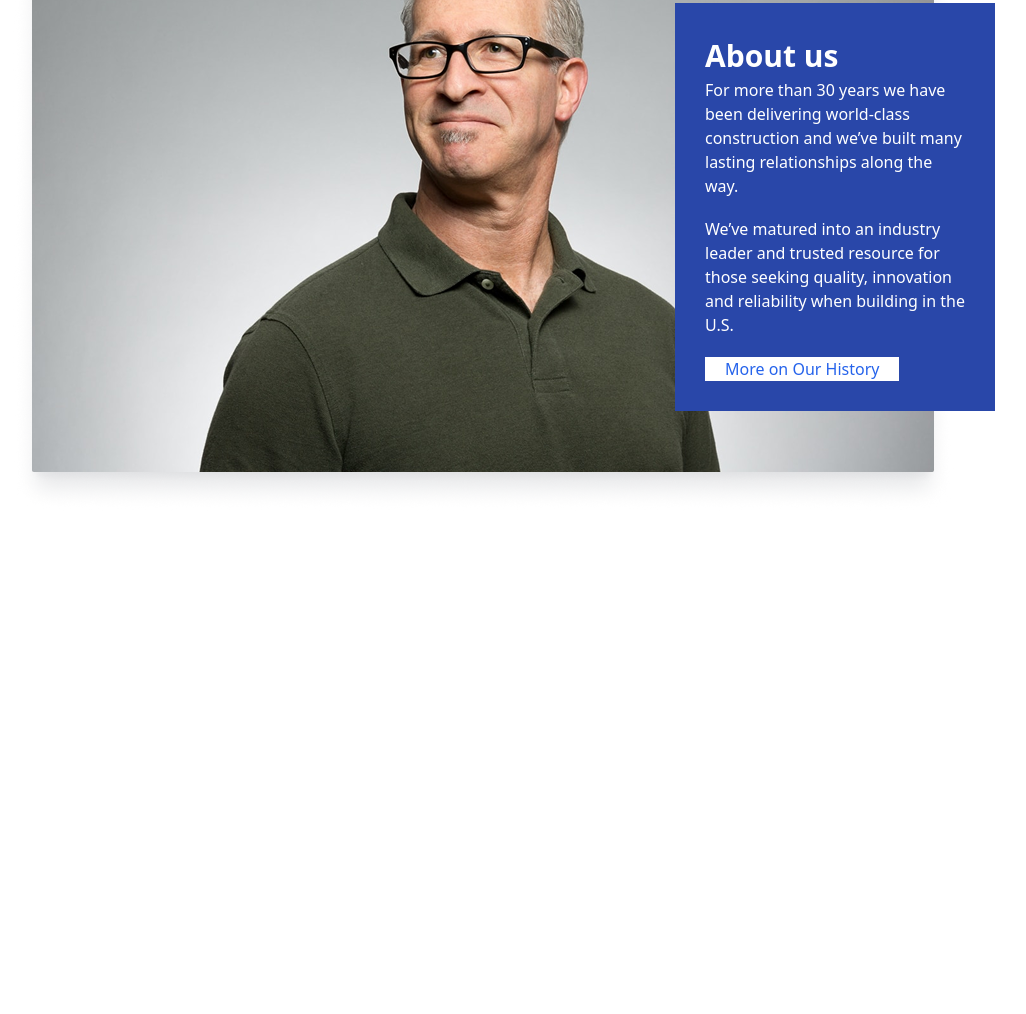
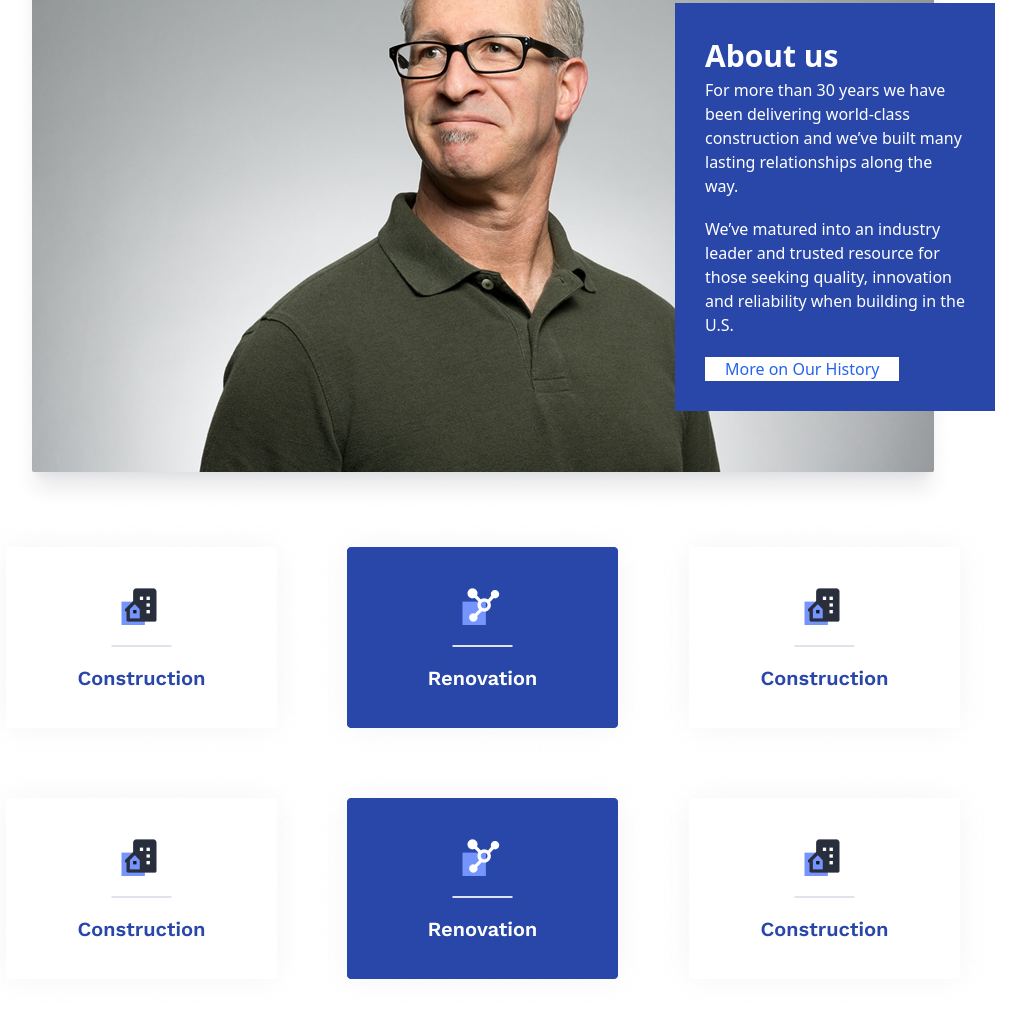
Before and after one commit to ParvizSodatov/lesson-6-homeWork, a website: page src/index.html in a window 1280 px wide. Shown: the part 1163-2177 px from the top of the page, without its empty margins (157-1183 px from the left). Before the commit the page ends 1675 px from the top, so only its background shows below. Drawn offline with Linux system fonts and the light colour scheme.

Commit message:
add section_4

```diff
--- a/src/index.html
+++ b/src/index.html
@@ -54,7 +54,18 @@
             </div>
         </section>
 
-
+<section>
+    <div class="md:flex justify-around w-[80%] m-auto">
+        <img src="./ServiceCard.png" alt="">
+        <img src="./ServiceCard2.png" alt="">
+        <img src="./ServiceCard.png" alt="">
+    </div>
+    <div class="md:flex justify-around w-[80%] m-auto">
+        <img src="./ServiceCard.png" alt="">
+        <img src="./ServiceCard2.png" alt="">
+        <img src="./ServiceCard.png" alt="">
+    </div>
+</section>
     </main>
 </body>
 
```
Also changed, not shown: src/ServiceCard.png (added), src/ServiceCard2.png (added), src/output.css.
